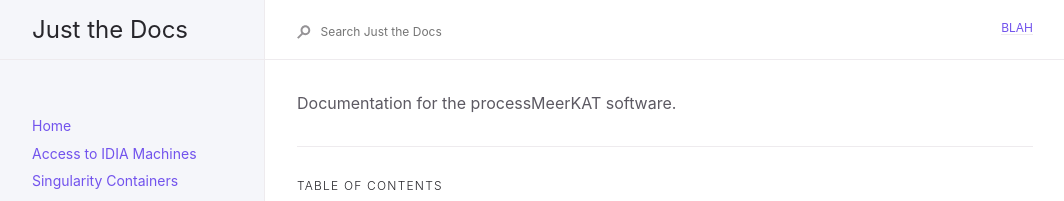
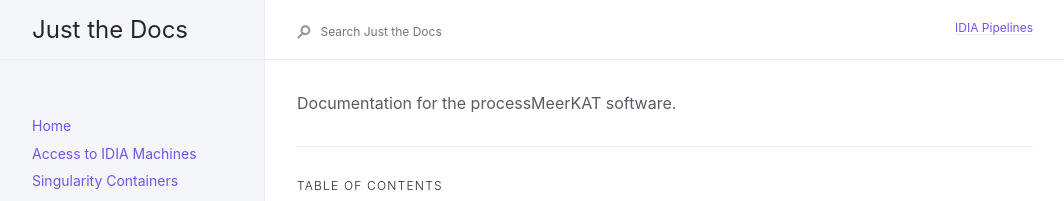
Before and after one commit to idia-pipelines/idia-pipelines.github.io, a Jekyll site: the page built from docs/processMeerKAT/processmeerkat.md, in a window 1280 px wide. Shown: the top 201 px of the page, without its empty margins (91-1155 px from the left). Built offline with Jekyll 4.4.1, drawn with Linux system fonts in a browser that asks for light colours.

Commit message:
Still trying to get rid of the referencing.

```diff
--- a/_config.yml
+++ b/_config.yml
@@ -16,7 +16,7 @@
 title: Just the Docs
 description: A Jekyll theme for documentation
 baseurl: "/" # the subpath of your site, e.g. /blog
-remote_theme: "/pmarsceill/just-the-docs"
+remote_theme: "/ idia-pipelines/idia-pipelines.github.io"
 # url: "" # the base hostname & protocol for your site, e.g. http://example.com
 
 permalink: pretty
@@ -27,7 +27,7 @@ search_enabled: true
 
 # Aux links for the upper right navigation
 aux_links:
-  "BLAH":
+  "IDIA Pipelines":
     - "//github.com/idia-astro/pipelines/wiki"
 
 # Color scheme currently only supports "dark" or nil (default)
```
